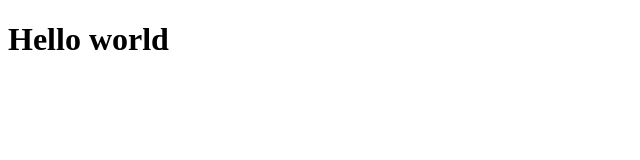
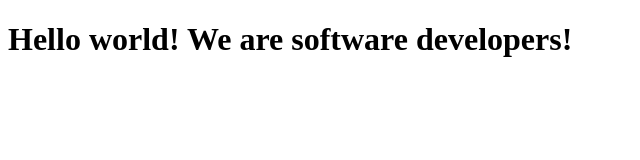
Before and after one commit to oluyara/Ruben-Edwards, a plain HTML site: page index.html in a window 1280 px wide. Shown: the whole page, without its empty margins (0-640 px from the left). Drawn offline with Linux system fonts and the light colour scheme.

Commit message:
Modified index.html file

```diff
--- a/index.html
+++ b/index.html
@@ -6,6 +6,6 @@
         </title>
     </head>
     <body>
-        <h1>Hello world</h1>
+        <h1>Hello world! We are software developers!</h1>
     </body>
 </html>
```
